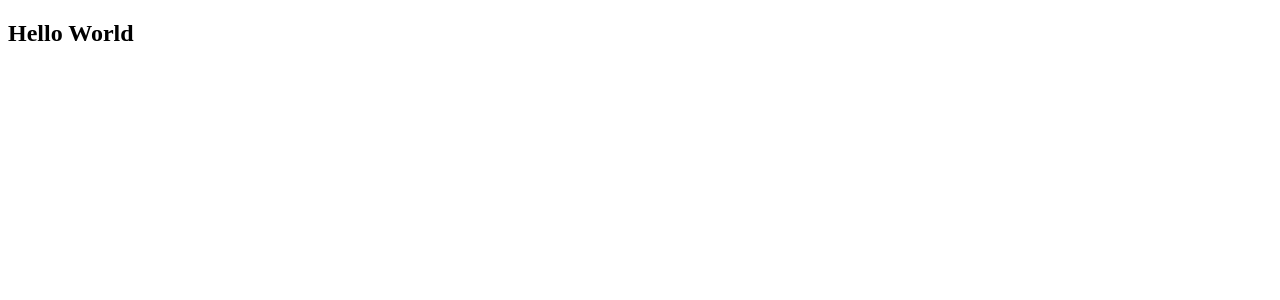
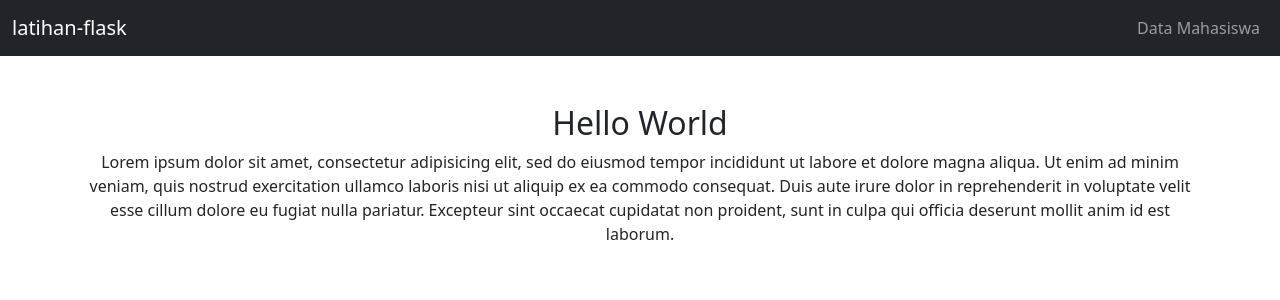
Before and after one commit to jeegaje/latihan-flask, a Flask app: page / in a window 1280 px wide. Before the commit the part shown is almost empty. Shown: the top 300 px of the page. Run offline with Flask 2, Linux system fonts and the light colour scheme.

Commit message:
Tambah link css bootstrap dan script js Tambah navbar, data mahasiswa

```diff
--- a/templates/index.html
+++ b/templates/index.html
@@ -2,9 +2,34 @@
 <html lang="en" dir="ltr">
   <head>
     <meta charset="utf-8">
+    <link href="https://cdn.jsdelivr.net/npm/bootstrap@5.0.0-beta3/dist/css/bootstrap.min.css" rel="stylesheet" integrity="sha384-eOJMYsd53ii+scO/bJGFsiCZc+5NDVN2yr8+0RDqr0Ql0h+rP48ckxlpbzKgwra6" crossorigin="anonymous">
     <title></title>
   </head>
   <body>
-    <h2>Hello World</h2>
+
+    <!-- Navbar -->
+    <nav class="navbar navbar-expand-lg navbar-dark bg-dark">
+      <div class="container-fluid">
+        <a class="navbar-brand" href="#">latihan-flask</a>
+        <button class="navbar-toggler" type="button" data-bs-toggle="collapse" data-bs-target="#navbarSupportedContent" aria-controls="navbarSupportedContent" aria-expanded="false" aria-label="Toggle navigation">
+          <span class="navbar-toggler-icon"></span>
+        </button>
+        <div class="collapse navbar-collapse" id="navbarSupportedContent">
+          <ul class="navbar-nav ms-auto mb-2 mb-lg-0">
+            <li class="nav-item">
+              <a class="nav-link" href="/datamahasiswa">Data Mahasiswa</a>
+            </li>
+          </ul>
+        </div>
+      </div>
+    </nav>
+
+    <div class="container">
+      <br><br>
+      <h2 class="text-center">Hello World</h2>
+      <p class="text-center">Lorem ipsum dolor sit amet, consectetur adipisicing elit, sed do eiusmod tempor incididunt ut labore et dolore magna aliqua. Ut enim ad minim veniam, quis nostrud exercitation ullamco laboris nisi ut aliquip ex ea commodo consequat. Duis aute irure dolor in reprehenderit in voluptate velit esse cillum dolore eu fugiat nulla pariatur. Excepteur sint occaecat cupidatat non proident, sunt in culpa qui officia deserunt mollit anim id est laborum.</p>
+    </div>
+
   </body>
+  <script src="https://cdn.jsdelivr.net/npm/bootstrap@5.0.0-beta3/dist/js/bootstrap.bundle.min.js" integrity="sha384-JEW9xMcG8R+pH31jmWH6WWP0WintQrMb4s7ZOdauHnUtxwoG2vI5DkLtS3qm9Ekf" crossorigin="anonymous"></script>
 </html>
```
